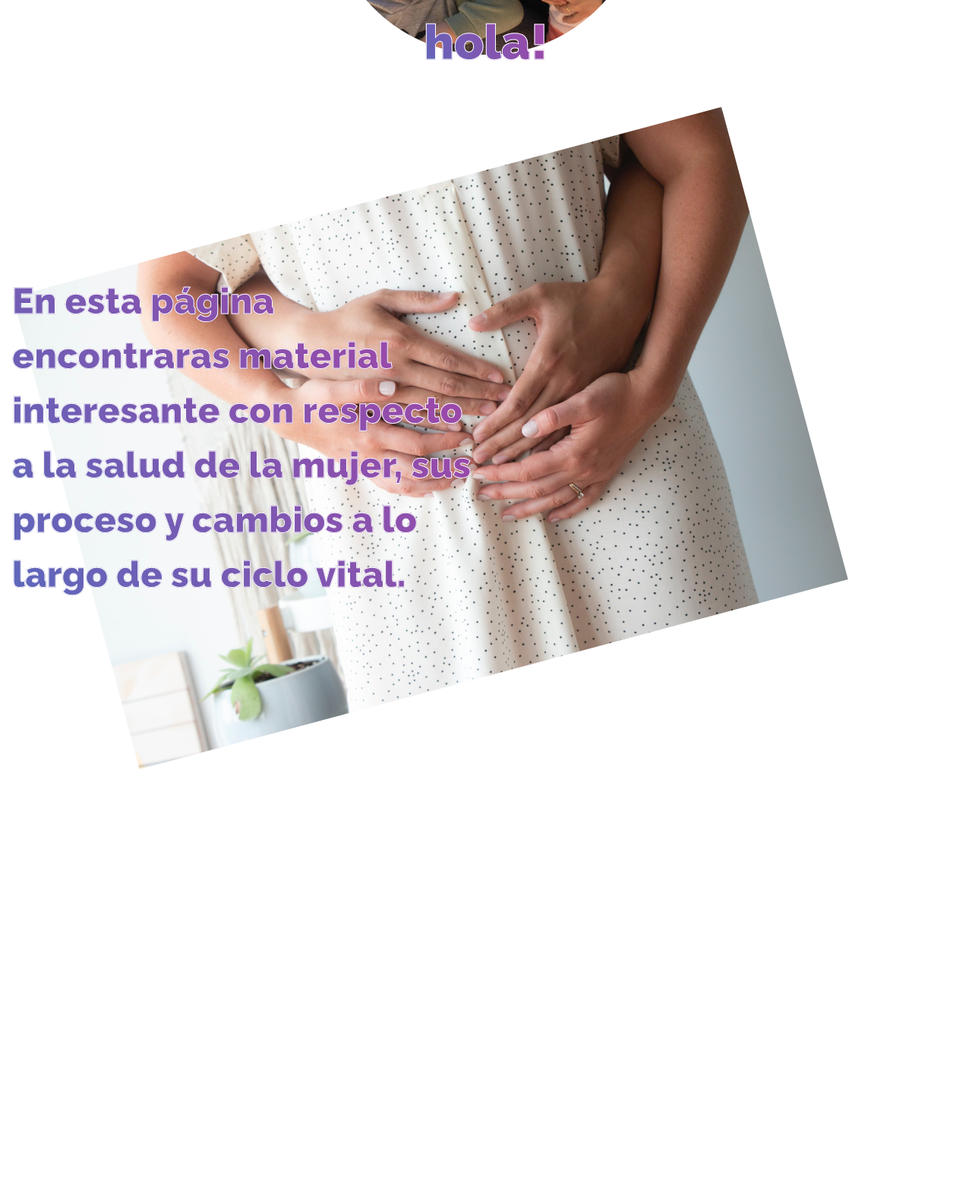
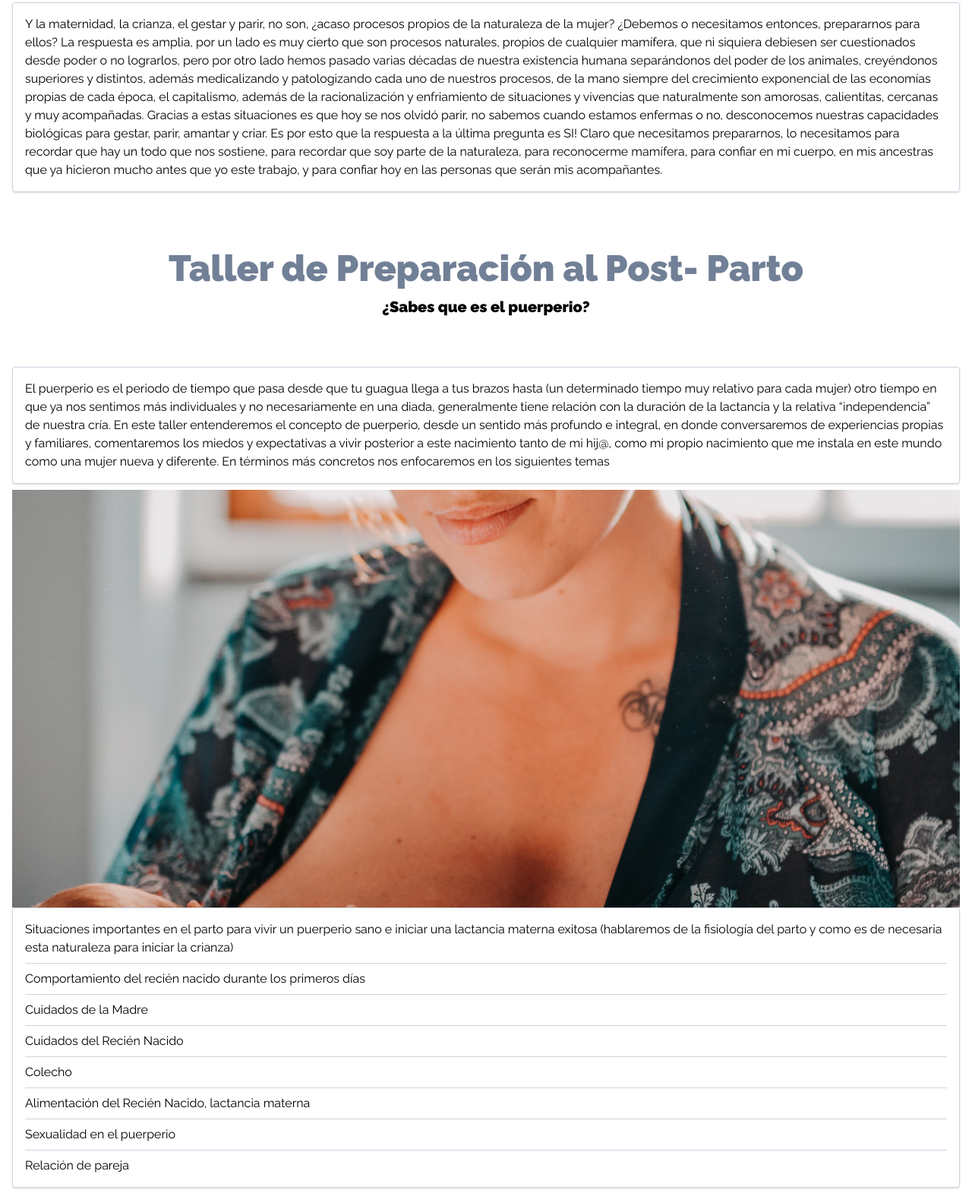
Before and after one commit to camunoz2/anitamatrona, a Gatsby site: page / in a window 1280 px wide. Shown: the part 511-2078 px from the top of the page at 76% size. Before the commit the page ends 1559 px from the top, so only its background shows below. Built offline with nearby package versions, Linux system fonts and the light colour scheme; Gatsby itself is replaced by a stand-in of ours.

Commit message:
added image and templating por post

```diff
--- a/src/components/layout.js
+++ b/src/components/layout.js
@@ -5,7 +5,7 @@ import Navbar from "./navbar"
 const Layout = ({ children, headerTitle }) => {
   return (
     <div className="container mx-auto px-4">
-      <Navbar />
+      {/* <Navbar /> */}
       <Header title={headerTitle} />
       {children}
     </div>
--- a/src/pages/index.js
+++ b/src/pages/index.js
@@ -3,10 +3,106 @@ import React from "react"
 import Layout from "../components/layout"
 import About from "../components/about"
 
+import imageBaby from "../assets/bg2.jpg"
+
 const Index = () => {
   return (
     <Layout headerTitle="hola!">
-      <About />
+      <p className="mb-2 p-4 border-1 border border-gray-400 rounded bg-white shadow">
+        Y la maternidad, la crianza, el gestar y parir, no son, ¿acaso procesos
+        propios de la naturaleza de la mujer? ¿Debemos o necesitamos entonces,
+        prepararnos para ellos? La respuesta es amplia, por un lado es muy
+        cierto que son procesos naturales, propios de cualquier mamífera, que ni
+        siquiera debiesen ser cuestionados desde poder o no lograrlos, pero por
+        otro lado hemos pasado varias décadas de nuestra existencia humana
+        separándonos del poder de los animales, creyéndonos superiores y
+        distintos, además medicalizando y patologizando cada uno de nuestros
+        procesos, de la mano siempre del crecimiento exponencial de las
+        economías propias de cada época, el capitalismo, además de la
+        racionalización y enfriamiento de situaciones y vivencias que
+        naturalmente son amorosas, calientitas, cercanas y muy acompañadas.
+        Gracias a estas situaciones es que hoy se nos olvidó parir, no sabemos
+        cuando estamos enfermas o no, desconocemos nuestras capacidades
+        biológicas para gestar, parir, amantar y criar. Es por esto que la
+        respuesta a la última pregunta es SI! Claro que necesitamos prepararnos,
+        lo necesitamos para recordar que hay un todo que nos sostiene, para
+        recordar que soy parte de la naturaleza, para reconocerme mamífera, para
+        confiar en mi cuerpo, en mis ancestras que ya hicieron mucho antes que
+        yo este trabajo, y para confiar hoy en las personas que serán mis
+        acompañantes.
+      </p>
+
+      <div className="my-16">
+        <h2 className="font-black text-5xl text-gray-600 text-center">
+          Taller de Preparación al Post- Parto
+        </h2>
+        <div className="font-black text-xl mb-4 text-center">
+          ¿Sabes que es el puerperio?
+        </div>
+      </div>
+      <p className="mb-2 p-4 border-1 border border-gray-400 rounded bg-white shadow">
+        El puerperio es el periodo de tiempo que pasa desde que tu guagua llega
+        a tus brazos hasta (un determinado tiempo muy relativo para cada mujer)
+        otro tiempo en que ya nos sentimos más individuales y no necesariamente
+        en una diada, generalmente tiene relación con la duración de la
+        lactancia y la relativa “independencia” de nuestra cría. En este taller
+        entenderemos el concepto de puerperio, desde un sentido más profundo e
+        integral, en donde conversaremos de experiencias propias y familiares,
+        comentaremos los miedos y expectativas a vivir posterior a este
+        nacimiento tanto de mi hij@, como mi propio nacimiento que me instala en
+        este mundo como una mujer nueva y diferente. En términos más concretos
+        nos enfocaremos en los siguientes temas
+      </p>
+
+      <div
+        className="hidden sm:block w-full"
+        style={{
+          background: `url(${imageBaby}) center center fixed`,
+          height: "550px",
+        }}
+      ></div>
+      <div className="mb-2 p-4 border-1 border border-gray-400 rounded bg-white shadow">
+        <ul className="divide-y divide-gray-400">
+          <li className="pb-2">
+            Situaciones importantes en el parto para vivir un puerperio sano e
+            iniciar una lactancia materna exitosa (hablaremos de la fisiología
+            del parto y como es de necesaria esta naturaleza para iniciar la
+            crianza)
+          </li>
+          <li className="py-2">
+            Comportamiento del recién nacido durante los primeros días
+          </li>
+          <li className="py-2">Cuidados de la Madre</li>
+          <li className="py-2">Cuidados del Recién Nacido</li>
+          <li className="py-2">Colecho</li>
+          <li className="py-2">
+            Alimentación del Recién Nacido, lactancia materna
+          </li>
+          <li className="py-2">Sexualidad en el puerperio</li>
+          <li className="pt-2">Relación de pareja</li>
+        </ul>
+      </div>
+
+      <div className="mb-2 p-4 border-1 border border-gray-400 rounded bg-white shadow">
+        <h3>
+          <span className="font-bold">Fecha del taller:</span> Sábado 16 de mayo
+          de 2020
+        </h3>
+        <h3 className="font-bold">Horario</h3>
+        <p>
+          <span className="font-bold">Grupo 1:</span> 11 Horas
+        </p>
+        <p>
+          <span className="font-bold">Grupo 2:</span> 18 Horas{" "}
+        </p>
+        <p>
+          <span className="font-bold">Duración:</span> 2 horas aproximadas
+        </p>
+        <p>
+          <span className="font-bold">Materiales:</span> Cuaderno para tomar
+          apuntes y un lápiz a tu elección.
+        </p>
+      </div>
     </Layout>
   )
 }
```
Also changed, not shown: src/assets/bg.jpg (added), src/assets/bg2.jpg (added).
